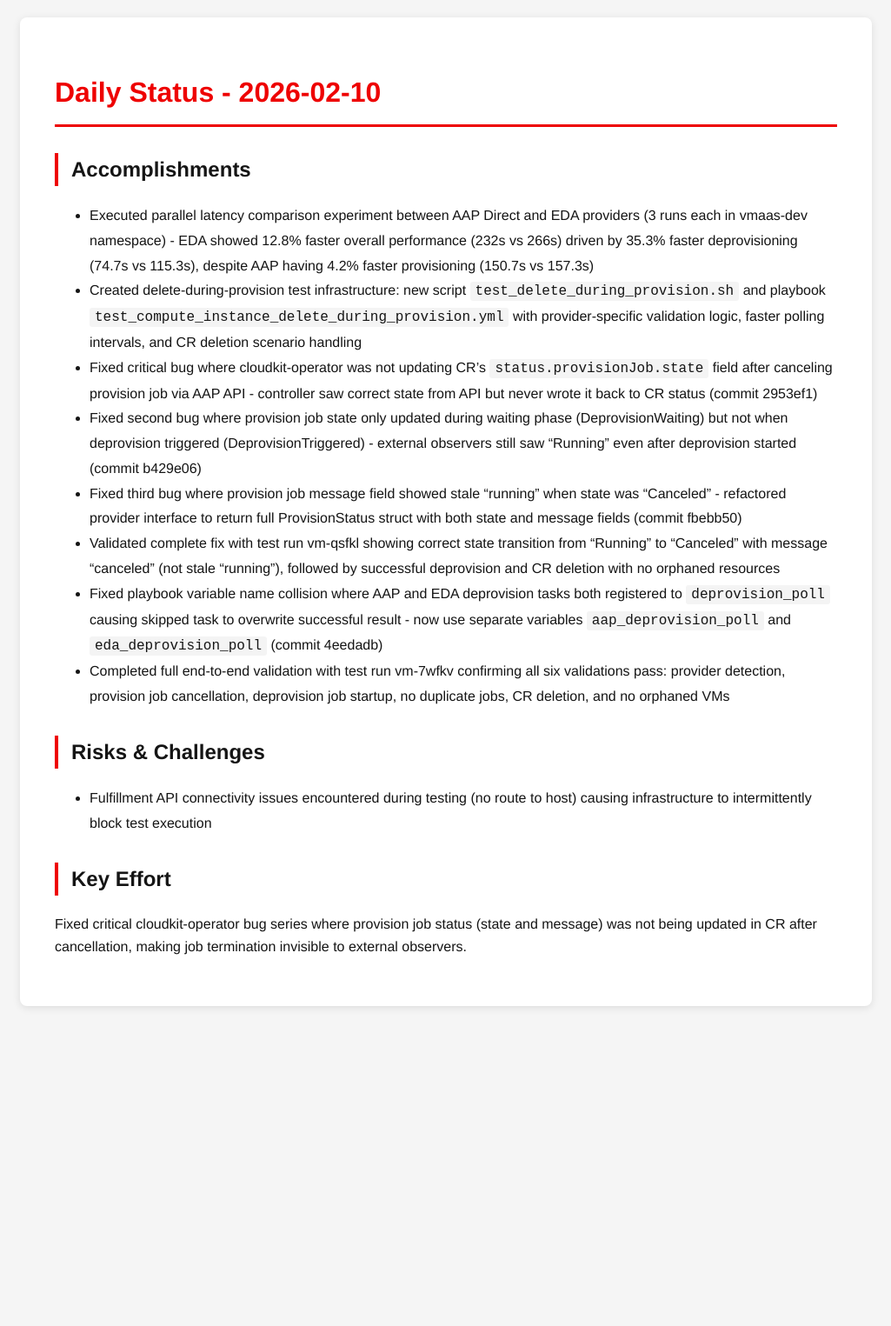
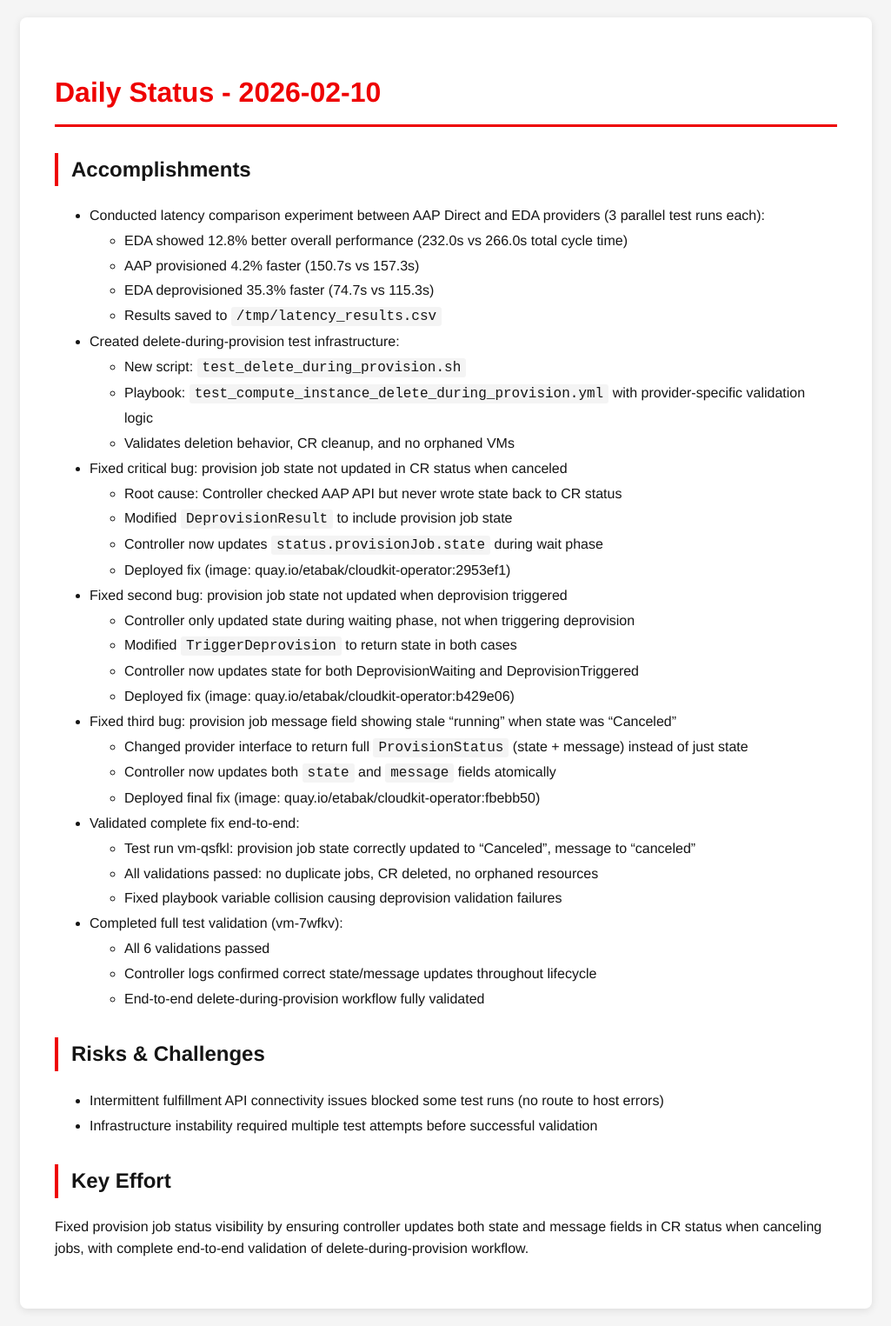
Before and after one commit to tzvatot/daily-status, a Jekyll site: the page built from 2026-02-10.md, in a window 1280 px wide. Shown: the whole page at 87% size, without its empty margins (127-1152 px from the left). Built offline with Jekyll 4.4.1, drawn with Linux system fonts in a browser that asks for light colours; before the commit the page ends 1177 px from its top, so only the background shows below that.

Commit message:
Daily status update - 2026-02-10

```diff
--- a/2026-02-10.md
+++ b/2026-02-10.md
@@ -7,20 +7,47 @@ date: 2026-02-10
 # Daily Status - 2026-02-10
 
 ## Accomplishments
+- Conducted latency comparison experiment between AAP Direct and EDA providers (3 parallel test runs each):
+  - EDA showed 12.8% better overall performance (232.0s vs 266.0s total cycle time)
+  - AAP provisioned 4.2% faster (150.7s vs 157.3s)
+  - EDA deprovisioned 35.3% faster (74.7s vs 115.3s)
+  - Results saved to `/tmp/latency_results.csv`
 
-- Executed parallel latency comparison experiment between AAP Direct and EDA providers (3 runs each in vmaas-dev namespace) - EDA showed 12.8% faster overall performance (232s vs 266s) driven by 35.3% faster deprovisioning (74.7s vs 115.3s), despite AAP having 4.2% faster provisioning (150.7s vs 157.3s)
-- Created delete-during-provision test infrastructure: new script `test_delete_during_provision.sh` and playbook `test_compute_instance_delete_during_provision.yml` with provider-specific validation logic, faster polling intervals, and CR deletion scenario handling
-- Fixed critical bug where cloudkit-operator was not updating CR's `status.provisionJob.state` field after canceling provision job via AAP API - controller saw correct state from API but never wrote it back to CR status (commit 2953ef1)
-- Fixed second bug where provision job state only updated during waiting phase (DeprovisionWaiting) but not when deprovision triggered (DeprovisionTriggered) - external observers still saw "Running" even after deprovision started (commit b429e06)
-- Fixed third bug where provision job message field showed stale "running" when state was "Canceled" - refactored provider interface to return full ProvisionStatus struct with both state and message fields (commit fbebb50)
-- Validated complete fix with test run vm-qsfkl showing correct state transition from "Running" to "Canceled" with message "canceled" (not stale "running"), followed by successful deprovision and CR deletion with no orphaned resources
-- Fixed playbook variable name collision where AAP and EDA deprovision tasks both registered to `deprovision_poll` causing skipped task to overwrite successful result - now use separate variables `aap_deprovision_poll` and `eda_deprovision_poll` (commit 4eedadb)
-- Completed full end-to-end validation with test run vm-7wfkv confirming all six validations pass: provider detection, provision job cancellation, deprovision job startup, no duplicate jobs, CR deletion, and no orphaned VMs
+- Created delete-during-provision test infrastructure:
+  - New script: `test_delete_during_provision.sh`
+  - Playbook: `test_compute_instance_delete_during_provision.yml` with provider-specific validation logic
+  - Validates deletion behavior, CR cleanup, and no orphaned VMs
+
+- Fixed critical bug: provision job state not updated in CR status when canceled
+  - Root cause: Controller checked AAP API but never wrote state back to CR status
+  - Modified `DeprovisionResult` to include provision job state
+  - Controller now updates `status.provisionJob.state` during wait phase
+  - Deployed fix (image: quay.io/etabak/cloudkit-operator:2953ef1)
+
+- Fixed second bug: provision job state not updated when deprovision triggered
+  - Controller only updated state during waiting phase, not when triggering deprovision
+  - Modified `TriggerDeprovision` to return state in both cases
+  - Controller now updates state for both DeprovisionWaiting and DeprovisionTriggered
+  - Deployed fix (image: quay.io/etabak/cloudkit-operator:b429e06)
+
+- Fixed third bug: provision job message field showing stale "running" when state was "Canceled"
+  - Changed provider interface to return full `ProvisionStatus` (state + message) instead of just state
+  - Controller now updates both `state` and `message` fields atomically
+  - Deployed final fix (image: quay.io/etabak/cloudkit-operator:fbebb50)
+
+- Validated complete fix end-to-end:
+  - Test run vm-qsfkl: provision job state correctly updated to "Canceled", message to "canceled"
+  - All validations passed: no duplicate jobs, CR deleted, no orphaned resources
+  - Fixed playbook variable collision causing deprovision validation failures
+
+- Completed full test validation (vm-7wfkv):
+  - All 6 validations passed
+  - Controller logs confirmed correct state/message updates throughout lifecycle
+  - End-to-end delete-during-provision workflow fully validated
 
 ## Risks & Challenges
-
-- Fulfillment API connectivity issues encountered during testing (no route to host) causing infrastructure to intermittently block test execution
+- Intermittent fulfillment API connectivity issues blocked some test runs (no route to host errors)
+- Infrastructure instability required multiple test attempts before successful validation
 
 ## Key Effort
-
-Fixed critical cloudkit-operator bug series where provision job status (state and message) was not being updated in CR after cancellation, making job termination invisible to external observers.
+Fixed provision job status visibility by ensuring controller updates both state and message fields in CR status when canceling jobs, with complete end-to-end validation of delete-during-provision workflow.
```
